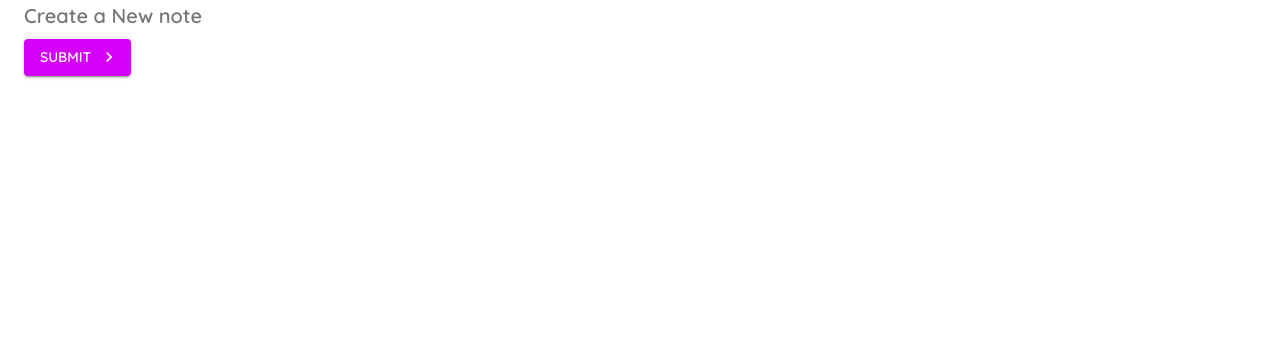
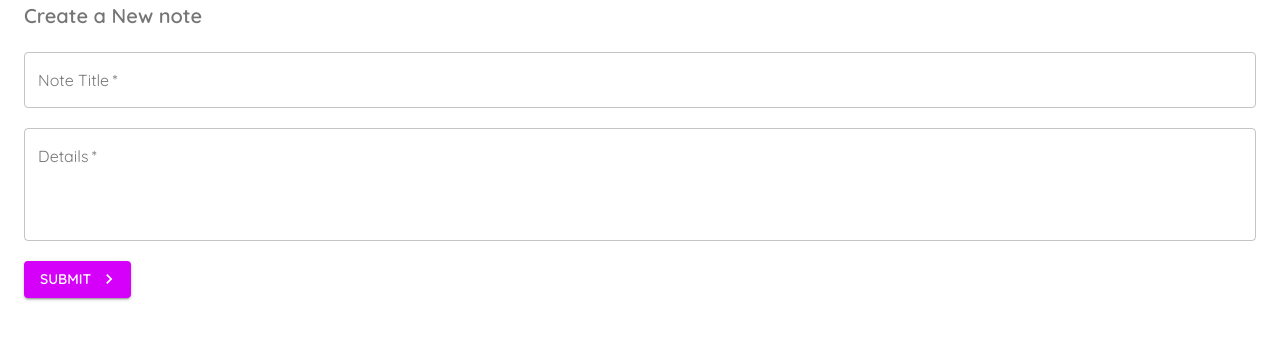
Before and after one commit to raphabarreto/material-ui-tut, a React (Create React App) app: page /create in a window 1280 px wide. Shown: the top 340 px of the page. Built offline with nearby package versions, Linux system fonts and the light colour scheme.

Commit message:
Text Fields

```diff
--- a/src/pages/Create.js
+++ b/src/pages/Create.js
@@ -1,14 +1,45 @@
-import React from "react";
+import React, { useState } from "react";
 import Button from "@material-ui/core/Button";
 import Container from "@material-ui/core/Container";
 import Typography from "@material-ui/core/Typography";
 import KeyboardArrowRightIcon from "@material-ui/icons/KeyboardArrowRight";
 import { makeStyles } from "@material-ui/core";
+import TextField from "@material-ui/core/TextField";
 
-const useStyles = makeStyles({});
+const useStyles = makeStyles({
+  field: {
+    marginTop: 20,
+    marginBottom: 20,
+    display: "block",
+  },
+});
 
 export default function Create() {
   const classes = useStyles();
+
+  const [title, setTitle] = useState("");
+  const [details, setDetails] = useState("");
+  const [titleError, setTitleError] = useState(false);
+  const [detailsError, setDetailsError] = useState(false);
+
+  const handleSubmit = (e) => {
+    e.preventDefault();
+
+    setTitleError(false);
+    setDetailsError(false);
+
+    if (title === "") {
+      setTitleError(true);
+    }
+
+    if (details === "") {
+      setDetailsError(true);
+    }
+
+    if (title && details) {
+      console.log(title, details);
+    }
+  };
 
   return (
     <Container>
@@ -22,9 +53,33 @@ export default function Create() {
         Create a New note
       </Typography>
 
+      <form noValidate autoComplete="off" onSubmit={handleSubmit}>
+        <TextField
+          onChange={(e) => setTitle(e.target.value)}
+          className={classes.field}
+          label="Note Title"
+          variant="outlined"
+          color="secondary"
+          fullWidth
+          required
+          error={titleError}
+        />
+
+        <TextField
+          onChange={(e) => setDetails(e.target.value)}
+          className={classes.field}
+          label="Details"
+          variant="outlined"
+          color="secondary"
+          multiline
+          rows={4}
+          fullWidth
+          required
+          error={detailsError}
+        />
+
         <Button
           className={classes.button}
-        onClick={() => console.log("you clicked me")}
           type="submit"
           color="secondary"
           variant="contained"
@@ -32,6 +87,7 @@ export default function Create() {
         >
           Submit
         </Button>
+      </form>
     </Container>
   );
 }
```
Lines whose indentation alone changed are shown as unchanged.
